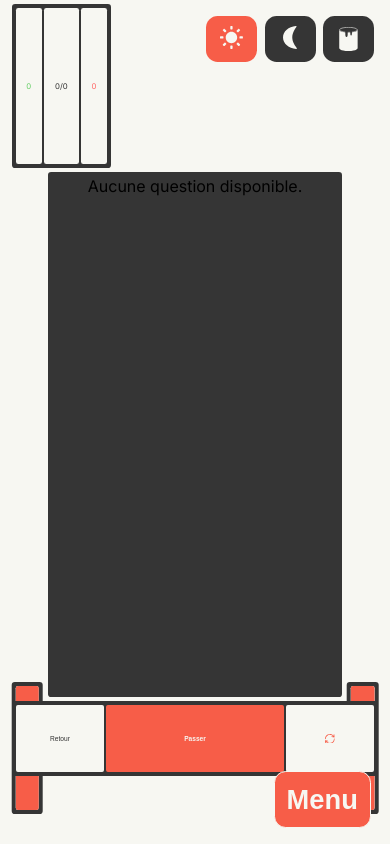
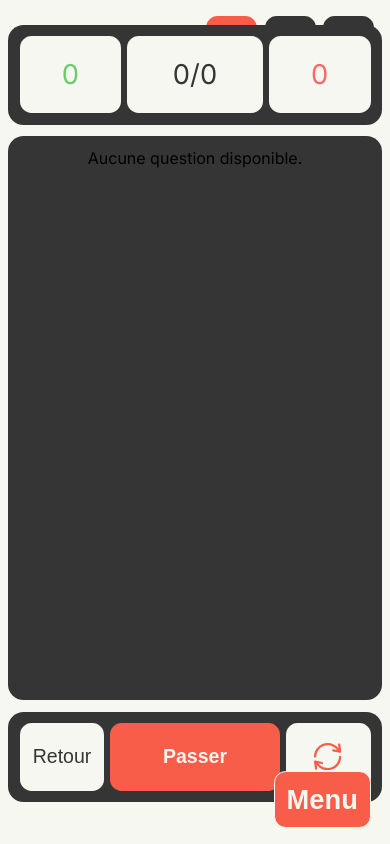
Before and after one commit to Thomasfouquereau/Nihongo, a React (Vite) app: page /exercices in a window 390 px wide. Built offline with nearby package versions, Linux system fonts and the light colour scheme.

Commit message:
Refactoriser les styles responsifs dans les composants Exercices, HeaderExercices, MainExercices, ProgressBar, FooterExercices, Question, Reponse, Compteur et TypeDeKana

```diff
--- a/src/component/main/exercices/Exercices.jsx
+++ b/src/component/main/exercices/Exercices.jsx
@@ -1,7 +1,7 @@
 import Main from './exercices component/MainExercices';
 import Header from './exercices component/HeaderExercices';
 import styled from 'styled-components';
-import ProgressBar from './exercices component/autre component/ProgressBar';
+
 
 const ExercicesContainer = styled.div`
     display: flex;
@@ -14,20 +14,16 @@ const ExercicesContainer = styled.div`
     gap: 1vw;
     margin-top: 1vw;
     position: relative;
+    @media screen and (max-width: 560px){
+        max-width: 100%;
+        gap: 5vw;
+        height: 100vh;
+        margin: 0;
+    }
 
 `;
 
-const ProgressBarContainer = styled.div`
-    z-index: -1;
-    display: flex;
-    justify-content: space-between;
-    gap: 1vw;
-    position: absolute;
-    bottom: 7.6vw;
-    width: 100%;
-    left: 50%;
-    transform: translateX(-50%);
-`;
+
 
 export default function Exercices() {
 
@@ -35,10 +31,6 @@ export default function Exercices() {
     <ExercicesContainer>
       <Header />
       <Main />
-      <ProgressBarContainer>
-        <ProgressBar />
-        <ProgressBar />
-      </ProgressBarContainer>
     </ExercicesContainer>
   );
 }
--- a/src/component/main/exercices/exercices component/HeaderExercices.jsx
+++ b/src/component/main/exercices/exercices component/HeaderExercices.jsx
@@ -8,6 +8,11 @@ const HeaderContainer = styled.div`
     justify-content: flex-start;
     width: 100%;
     height: 20%;
+    @media screen and (max-width: 560px){
+        width: 100%;
+        justify-content: center;
+        height: 10vh;
+    }
 `
 
 export default function Header() {
--- a/src/component/main/exercices/exercices component/MainExercices.jsx
+++ b/src/component/main/exercices/exercices component/MainExercices.jsx
@@ -1,6 +1,7 @@
 import LogiqueExercices from "./logique exercices/LogiqueExercices";
 import styled from 'styled-components';
 import { useSelector } from 'react-redux';
+import ProgressBar from '../exercices component/autre component/ProgressBar';
 
 const MainContainer = styled.div`
     display: flex;
@@ -10,14 +11,38 @@ const MainContainer = styled.div`
     border-radius: 0.8vw;
     width: 78%;
     min-height: 80%;
+    position: relative;
+    @media screen and (max-width: 560px){
+        width: 90%;
+        gap: 3vw;
+    }
+`;
+
+const ProgressBarContainer = styled.div`
+    z-index: -1;
+    display: flex;
+    justify-content: space-between;
+    gap: 1vw;
+    position: absolute;
+    top: 0;
+    width: 94vw;
+    left: 50%;
+    transform: translateX(-50%);
+    @media screen and (max-width: 560px){
+        display: none;
+    }
 `;
 
 export default function Main() {
-  const {  bgColor } = useSelector((state) => state.mode);
+  const { bgColor } = useSelector((state) => state.mode);
 
   return (
     <MainContainer $bgColor={bgColor}>
-      <LogiqueExercices />
+        <LogiqueExercices />
+        <ProgressBarContainer>
+            <ProgressBar />
+            <ProgressBar />
+        </ProgressBarContainer>
     </MainContainer>
   );
 }
--- a/src/component/main/exercices/exercices component/autre component/ProgressBar.jsx
+++ b/src/component/main/exercices/exercices component/autre component/ProgressBar.jsx
@@ -5,7 +5,7 @@ const Container = styled.div`
     width: 6vw;
     border-radius: 0.8vw;
     padding: 1vw;
-    height: 32vw;
+    height: 60.3vh;
     display: flex;
     flex-direction: column-reverse;
     background-color: ${(props) => props.$bgColor};
--- a/src/component/main/exercices/exercices component/component/FooterExercices.jsx
+++ b/src/component/main/exercices/exercices component/component/FooterExercices.jsx
@@ -14,12 +14,23 @@ const FooterContainer = styled.div`
     height: 10%;
     padding: 1vw;
     border-radius: 0.8vw;
+    @media screen and (max-width: 560px){
+        width: 100%;
+        padding: 3vw;
+        border-radius: 4vw;
+        height: 8vh;
+        gap: 1.5vw;
+    }
     button{
         border: none;
         height: 100%;
         cursor: pointer;
         border-radius: 0.5vw;
         font-size: 1.7vw;
+        @media screen and (max-width: 560px){
+            border-radius: 3vw;
+            font-size: 5vw;
+        }
         &:hover{
             background-color: #858585;
         }
@@ -55,11 +66,13 @@ export default function Footer({ onReload, onSkip, buttonDisabled  }) {
     const { bgColor, mainBgColor, fontColor } = useSelector((state) => state.mode);
     const { color } = useSelector((state) => state.color);
     const navigate = useNavigate();
+
+    const mobile = window.innerWidth <= 560 ? '7vw' : '2.5vw';
     return (
         <FooterContainer $color={color} $bgColor={bgColor} $mainBgColor={mainBgColor} $fontColor={fontColor}>
             <button onClick={() => { onReload(); navigate(-1); }}>Retour</button>
             <button onClick={onSkip} disabled={buttonDisabled}>Passer</button>
-            <button onClick={onReload}><RefreshIcon color={color}> </RefreshIcon></button>
+            <button onClick={onReload}><RefreshIcon width={mobile} height={mobile} color={color}> </RefreshIcon ></button>
         </FooterContainer>
     );
 }
--- a/src/component/main/exercices/exercices component/component/Question.jsx
+++ b/src/component/main/exercices/exercices component/component/Question.jsx
@@ -13,6 +13,11 @@ const QuestionContainer = styled.div`
     color: ${(props) => (props.$isCorrect === null ? props.$fontColor : props.$isCorrect ? '#68cf68' : '#FF6767')};
     background-color: ${(props) => props.$mainBgColor};
     border-radius: 0.8vw;
+    @media screen and (max-width: 560px){
+        min-height: 60%;
+        border-radius: 3vw;
+        font-size: 15vw;
+    }
     div{
         position: relative;
         width: 50%;
@@ -20,10 +25,18 @@ const QuestionContainer = styled.div`
         display: flex;
         justify-content: center;
         align-items: center;
+        @media screen and (max-width: 560px){
+            width: 70%;
+            height: 65%;
+            transform: translateY(3.7vw);
+        }
         span{
             font-size: 2.5vw;
             position: absolute;
-            color: ${(props) => props.$color};
+            color: ${(props) => props.$fontColor};
+            @media screen and (max-width: 560px){
+                font-size: 6vw;
+            }
         }
         span:nth-child(1){
             top: 0;
--- a/src/component/main/exercices/exercices component/component/Reponse.jsx
+++ b/src/component/main/exercices/exercices component/component/Reponse.jsx
@@ -10,6 +10,11 @@ const ReponseContainer = styled.div`
     border-radius: 0.8vw;
     width: 100%;
     height: 100%;
+    @media screen and (max-width: 560px){
+        gap: 1.5vw;
+        flex-wrap: wrap;
+        height: 40%;
+    }
 `;
 
 const Button = styled.button`
@@ -37,6 +42,13 @@ const Button = styled.button`
     transition: cubic-bezier(0.075, 0.82, 0.165, 1) 0.6s;
     &:hover {
         transform: scale(1.03);
+    }
+    @media screen and (max-width: 560px){
+        border-radius: 3vw;
+        width: 49%;
+        height: 48%;
+        font-size: 6vw;
+        padding:0;
     }
 `;
 
--- a/src/component/main/exercices/exercices component/header/Compteur.jsx
+++ b/src/component/main/exercices/exercices component/header/Compteur.jsx
@@ -13,6 +13,13 @@ const CompteurContainer = styled.div`
     background-color: ${(props) => props.$bgColor};
     color: ${(props) => props.$fontColor};
     padding: 1vw;
+    @media screen and (max-width: 560px){
+        width: 90%;
+        padding: 3vw;
+        border-radius: 4vw;
+        gap: 1.5vw;
+        font-size: 7vw;
+    }
     p{
         background-color: ${(props) => props.$mainBgColor};
         width: 100%;
@@ -21,6 +28,10 @@ const CompteurContainer = styled.div`
         display: flex;
         justify-content: center;
         align-items: center;
+        @media screen and (max-width: 560px){
+
+            border-radius: 3vw;
+        }
     }
     p:nth-child(1){
         width: 30%;
--- a/src/component/main/exercices/exercices component/logique exercices/LogiqueExercices.jsx
+++ b/src/component/main/exercices/exercices component/logique exercices/LogiqueExercices.jsx
@@ -20,6 +20,9 @@ const Container = styled.div`
     height: 100%;
     gap: 1vw;
     position: relative;
+    @media screen and (max-width: 560px){
+        gap: 3vw;
+    }
 `;
 
 const QuestionContainer = styled.div`
@@ -32,6 +35,12 @@ const QuestionContainer = styled.div`
     width: 100%;
     height: 77%;
     background-color: ${(props) => props.$bgColor};
+    @media screen and (max-width: 560px){
+        gap: 3vw;
+        padding: 3vw;
+        border-radius: 4vw;
+        height: 80%;
+    }
 `;
 
 const ReponseContainer = styled.div`
@@ -41,6 +50,9 @@ const ReponseContainer = styled.div`
     width: 100%;
     height: 100%;
     gap: 0.5vw;
+    @media screen and (max-width: 560px){
+        gap: 1.5vw;
+    }
 `;
 
 const TimerContainer = styled.div`
@@ -55,11 +67,24 @@ const TimerContainer = styled.div`
     height: 4vw;
     border-radius: 0.5vw;
     color: #F7F7F2;
+    @media screen and (max-width: 560px){
+        top:3vw;
+        left: 0;
+        width: 25vw;
+        height: 12vw;
+        border-radius: 2.9vw 0  2.9vw 0;
+    }
     p{
         font-size: 2vw;
         font-weight: 600;
+        @media screen and (max-width: 560px){
+            font-size: 7vw;
+        }
         span{
             font-size: 1.5vw;
+            @media screen and (max-width: 560px){
+                font-size: 5vw;
+            }
         }
     }
 `;
--- a/src/component/main/page componet/paramètres d exercices/TypeDeKana.jsx
+++ b/src/component/main/page componet/paramètres d exercices/TypeDeKana.jsx
@@ -24,7 +24,7 @@ const Container = styled.div`
         align-items: center;
         justify-content: center;
         gap: 0.5vw;
-        width: 24.2%;
+        width: 24.19%;
         height: 15vw;
         background-color: ${(props) => props.$bgColor};
         border-radius: 0.8vw;
```
